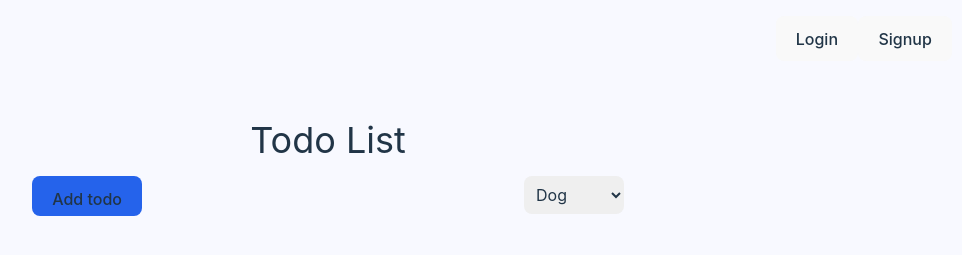
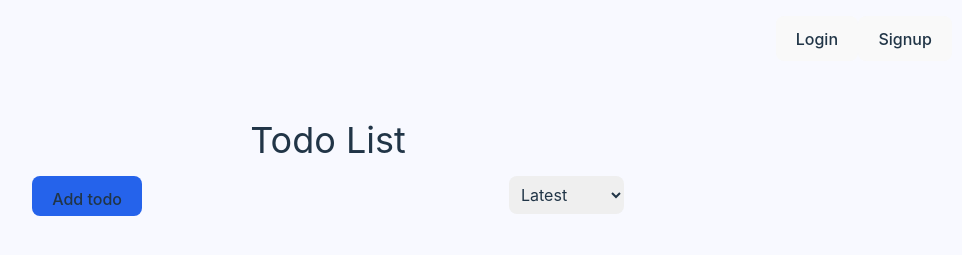
Before and after one commit to quochuy278/slush-assignment, a React (Vite) app in the folder client/: page / in a window 1280 px wide. Shown: the top 255 px of the page, without its empty margins (312-1274 px from the left). Built offline with nearby package versions, Linux system fonts and the light colour scheme.

Commit message:
client: add todo filter option

```diff
--- a/client/src/features/Todo/Todo.tsx
+++ b/client/src/features/Todo/Todo.tsx
@@ -1,5 +1,29 @@
 import React from "react";
 import TodoList from "./TodoList";
+
+type FilterOption = {
+  id: number;
+  title: string;
+  value: string;
+};
+
+const TODO_FILTER_OPTION: FilterOption[] = [
+  {
+    id: 1,
+    title: "Latest",
+    value: "latest",
+  },
+  {
+    id: 2,
+    title: "Yesterday",
+    value: "yesterday",
+  },
+  {
+    id: 3,
+    title: "Last Week",
+    value: "last-week",
+  },
+];
 
 const Todo = () => {
   // Fetch data here
@@ -24,12 +48,13 @@ const Todo = () => {
         {/* Filter button */}
         <div>
           <select name="filter" id="todo-filter" className="rounded-lg p-2">
-            <option value="dog">Dog</option>
-            <option value="cat">Cat</option>
-            <option value="hamster">Hamster</option>
-            <option value="parrot">Parrot</option>
-            <option value="spider">Spider</option>
-            <option value="goldfish">Goldfish</option>
+            {TODO_FILTER_OPTION.map((option) => {
+              return (
+                <option value={option.value} key={option.id}>
+                  {option.title}
+                </option>
+              );
+            })}
           </select>
         </div>
       </div>
```
